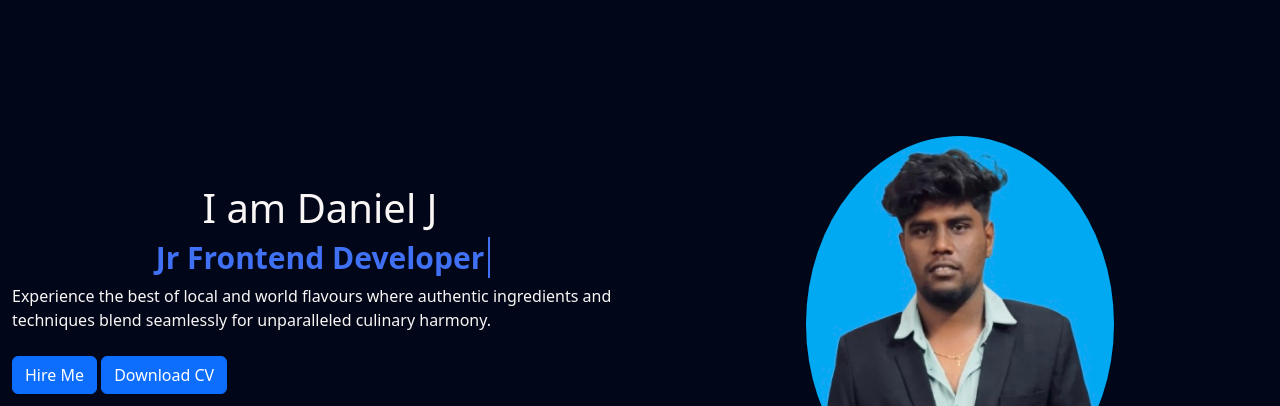
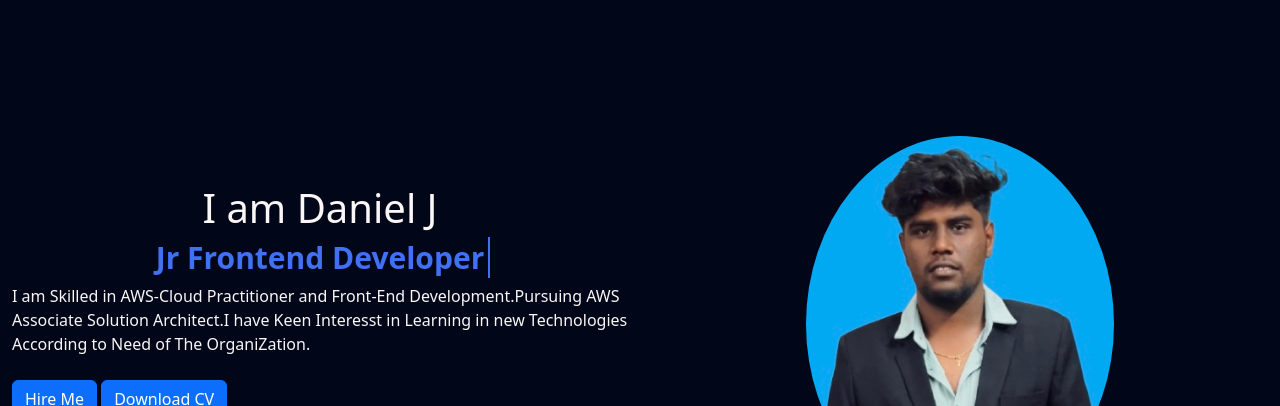
Before and after one commit to Danny-hae/Daniel-J-Portfolio-, a plain HTML site: page index.html in a window 1280 px wide. Shown: the part 80-486 px from the top of the page. Drawn offline with nearby package versions, Linux system fonts and the light colour scheme.

Commit message:
Update index.html

```diff
--- a/index.html
+++ b/index.html
@@ -56,7 +56,7 @@
         <h1 class="text-center">I am Daniel J</h1>
         <h4 class="text-center"><span class="text first-text"></span>
           <span class="text sec-text"></span></h4>
-      <p class="my-lg-2 my-3">Experience the best of local and world flavours where authentic ingredients and techniques blend seamlessly for unparalleled culinary harmony.</p>
+      <p class="my-lg-2 my-3">I am Skilled in AWS-Cloud Practitioner and Front-End Development.Pursuing AWS Associate Solution Architect.I have Keen Interesst in Learning in new Technologies According to Need of The OrganiZation.  </p>
       </div>
       <div class=" ">
         <a href="#contact"><button class="btn btn-primary my-lg-3 my-3">Hire Me</button></a>
```
